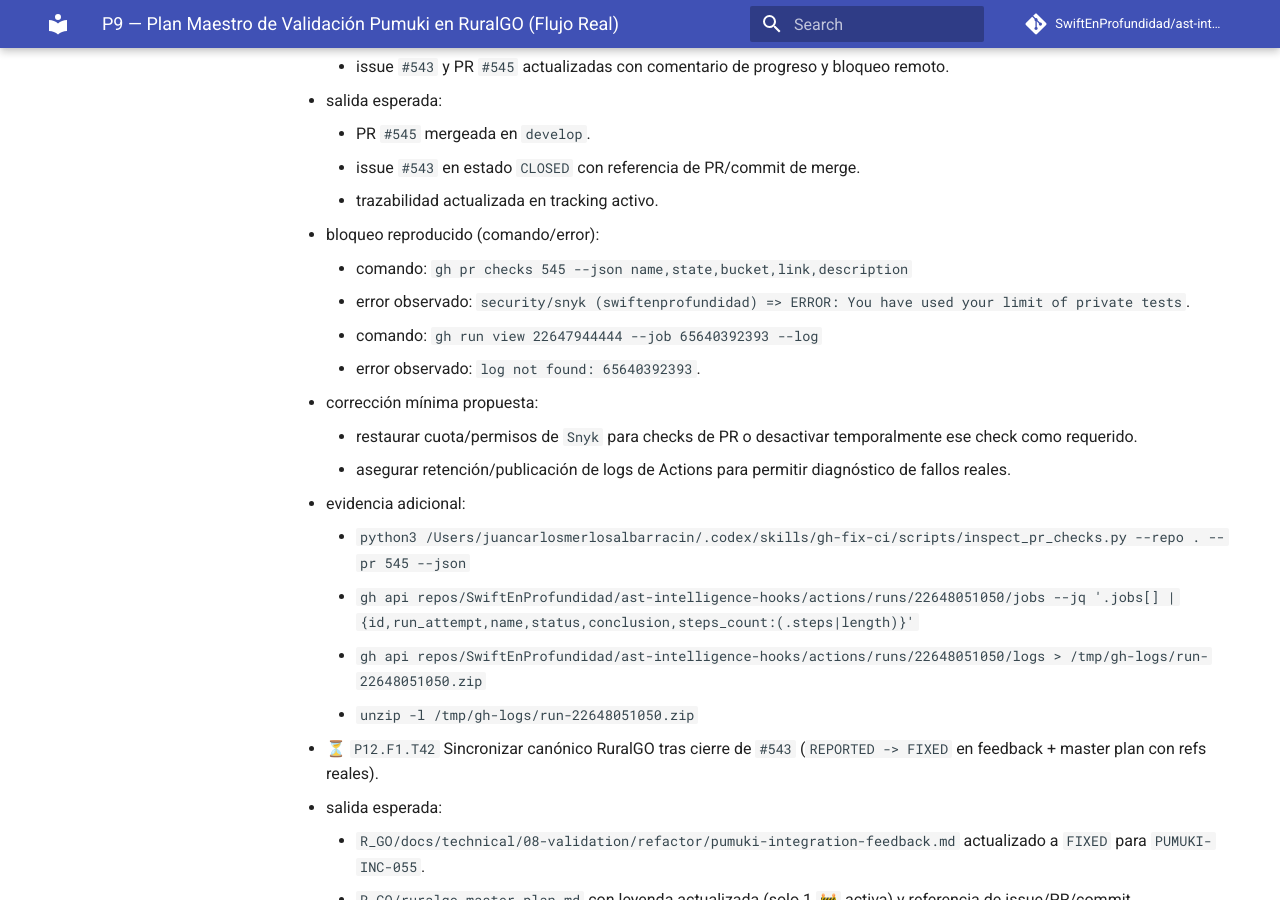
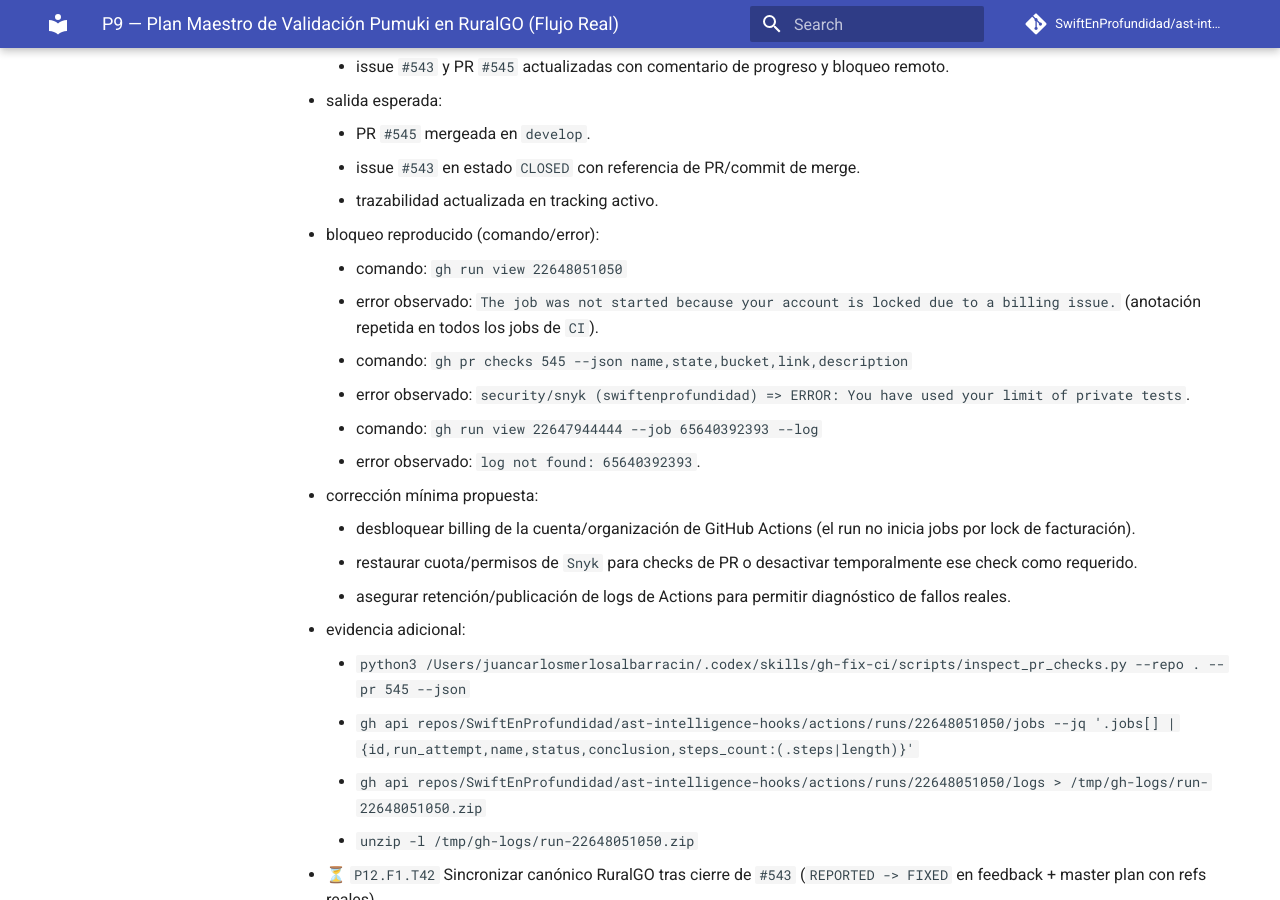
Before and after one commit to SwiftEnProfundidad/ast-intelligence-hooks, an MkDocs documentation site: the page built from docs/seguimiento-completo-validacion-ruralgo-03-03-2026.md, in a window 1280 px wide and 900 px high, scrolled down 46113 px. Built offline with MkDocs 1.6.1 and Material for MkDocs 9.7.7, drawn with Linux system fonts in a browser that asks for light colours; comment, search, counter and statistics services are not loaded.

Commit message:
docs(tracking): capture billing-lock root cause for T41

```diff
--- a/docs/seguimiento-completo-validacion-ruralgo-03-03-2026.md
+++ b/docs/seguimiento-completo-validacion-ruralgo-03-03-2026.md
@@ -1280,11 +1280,14 @@ Criterio de salida F5:
     - issue `#543` en estado `CLOSED` con referencia de PR/commit de merge.
     - trazabilidad actualizada en tracking activo.
   - bloqueo reproducido (comando/error):
+    - comando: `gh run view 22648051050`
+    - error observado: `The job was not started because your account is locked due to a billing issue.` (anotación repetida en todos los jobs de `CI`).
     - comando: `gh pr checks 545 --json name,state,bucket,link,description`
     - error observado: `security/snyk (swiftenprofundidad) => ERROR: You have used your limit of private tests`.
     - comando: `gh run view 22647944444 --job 65640392393 --log`
     - error observado: `log not found: 65640392393`.
   - corrección mínima propuesta:
+    - desbloquear billing de la cuenta/organización de GitHub Actions (el run no inicia jobs por lock de facturación).
     - restaurar cuota/permisos de `Snyk` para checks de PR o desactivar temporalmente ese check como requerido.
     - asegurar retención/publicación de logs de Actions para permitir diagnóstico de fallos reales.
   - evidencia adicional:
```
